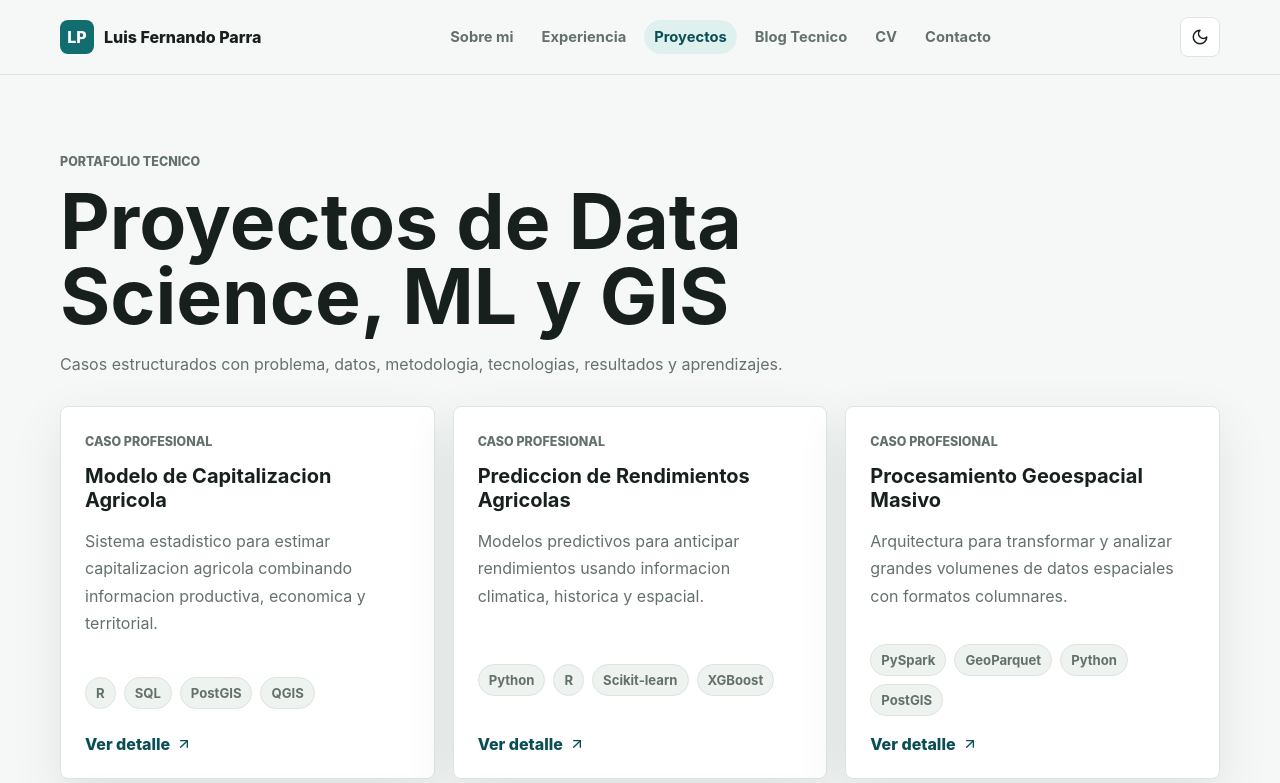
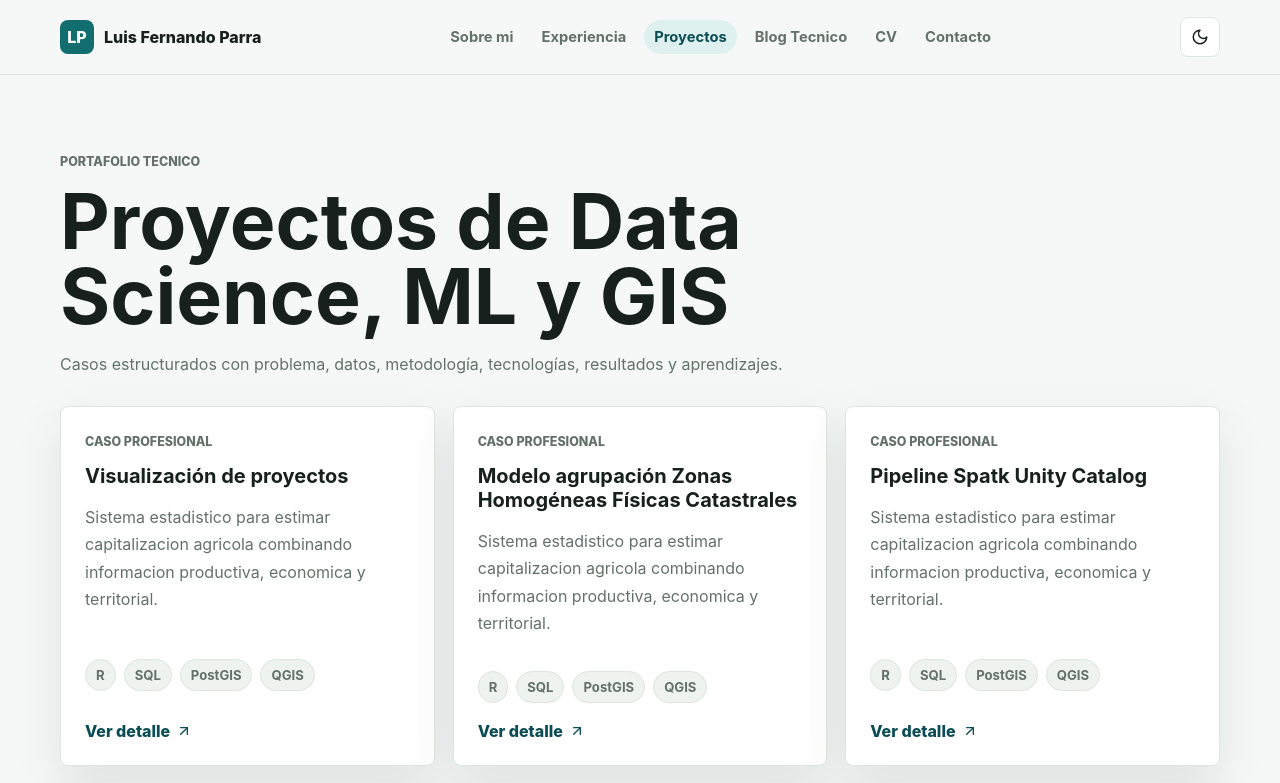
Before and after one commit to ferchoparra/portafolio, a React (Create React App) app: page /projects in a window 1280 px wide. Shown: the top 783 px of the page. Built offline with nearby package versions, Linux system fonts and the light colour scheme.

Commit message:
Ajuste Hero page y listado de proyectos

```diff
--- a/src/components/Hero.jsx
+++ b/src/components/Hero.jsx
@@ -38,13 +38,13 @@ function Hero() {
         <MapPinned size={30} />
         <h2>Modelos con contexto territorial</h2>
         <p>
-          Union de estadistica, informacion espacial y procesamiento escalable para problemas
-          agricolas, ambientales y de decision publica.
+          Unión de estadística, información espacial y procesamiento escalable para problemas
+          agrícolas, ambientales y de decisión pública.
         </p>
         <dl>
           <div>
             <dt>Stack</dt>
-            <dd>R, Python, PySpark, SQL</dd>
+            <dd>R, Python, Spark, SQL</dd>
           </div>
           <div>
             <dt>Geo</dt>
@@ -52,7 +52,7 @@ function Hero() {
           </div>
           <div>
             <dt>Modelos</dt>
-            <dd>ML, geoestadistica, inferencia</dd>
+            <dd>ML, Estadística Espacial, Inferencia</dd>
           </div>
         </dl>
       </aside>
--- a/src/data/projects.js
+++ b/src/data/projects.js
@@ -1,8 +1,8 @@
 // Agrega, edita o elimina proyectos desde este arreglo para escalar el portafolio.
 const projects = [
   {
-    slug: "modelo-capitalizacion-agricola",
-    title: "Modelo de Capitalizacion Agricola",
+    slug: "front-end",
+    title: "Visualización de proyectos",
     summary:
       "Sistema estadistico para estimar capitalizacion agricola combinando informacion productiva, economica y territorial.",
     problem:
@@ -19,8 +19,98 @@ const projects = [
     featured: true,
   },
   {
-    slug: "prediccion-rendimientos-agricolas",
-    title: "Prediccion de Rendimientos Agricolas",
+    slug: "modelo-zonas-homogeneas-fisicas",
+    title: "Modelo agrupación Zonas Homogéneas Físicas Catastrales",
+    summary:
+      "Sistema estadistico para estimar capitalizacion agricola combinando informacion productiva, economica y territorial.",
+    problem:
+      "La evaluacion de capitalizacion agricola requeria integrar fuentes heterogeneas y reducir sesgos de estimacion entre regiones con condiciones productivas distintas.",
+    data:
+      "Registros administrativos, series de produccion agricola, precios historicos, variables climaticas, coberturas de suelo y capas espaciales municipales.",
+    methodology:
+      "Se construyeron modelos estadisticos jerarquicos y validaciones por estratos territoriales, con controles de calidad, imputacion robusta y analisis de sensibilidad.",
+    technologies: ["R", "SQL", "PostGIS", "QGIS", "Modelos estadisticos", "GIS"],
+    results:
+      "Se obtuvo una metodologia reproducible para estimar indicadores de capitalizacion y comparar escenarios por territorio, cultivo y periodo.",
+    lessons:
+      "La trazabilidad de supuestos y la validacion territorial son tan importantes como la metrica global del modelo.",
+    featured: true,
+  },
+  {
+    slug: "pipeline-UC-spark",
+    title: "Pipeline Spatk Unity Catalog",
+    summary:
+      "Sistema estadistico para estimar capitalizacion agricola combinando informacion productiva, economica y territorial.",
+    problem:
+      "La evaluacion de capitalizacion agricola requeria integrar fuentes heterogeneas y reducir sesgos de estimacion entre regiones con condiciones productivas distintas.",
+    data:
+      "Registros administrativos, series de produccion agricola, precios historicos, variables climaticas, coberturas de suelo y capas espaciales municipales.",
+    methodology:
+      "Se construyeron modelos estadisticos jerarquicos y validaciones por estratos territoriales, con controles de calidad, imputacion robusta y analisis de sensibilidad.",
+    technologies: ["R", "SQL", "PostGIS", "QGIS", "Modelos estadisticos", "GIS"],
+    results:
+      "Se obtuvo una metodologia reproducible para estimar indicadores de capitalizacion y comparar escenarios por territorio, cultivo y periodo.",
+    lessons:
+      "La trazabilidad de supuestos y la validacion territorial son tan importantes como la metrica global del modelo.",
+    featured: true,
+  },
+    {
+    slug: "modelo-capitalizacion-agricola",
+    title: "Modelo de Capitalizacion de Renta Agropecuaria",
+    summary:
+      "Sistema estadistico para estimar capitalizacion agricola combinando informacion productiva, economica y territorial.",
+    problem:
+      "La evaluacion de capitalizacion agricola requeria integrar fuentes heterogeneas y reducir sesgos de estimacion entre regiones con condiciones productivas distintas.",
+    data:
+      "Registros administrativos, series de produccion agricola, precios historicos, variables climaticas, coberturas de suelo y capas espaciales municipales.",
+    methodology:
+      "Se construyeron modelos estadisticos jerarquicos y validaciones por estratos territoriales, con controles de calidad, imputacion robusta y analisis de sensibilidad.",
+    technologies: ["R", "SQL", "PostGIS", "QGIS", "Modelos estadisticos", "GIS"],
+    results:
+      "Se obtuvo una metodologia reproducible para estimar indicadores de capitalizacion y comparar escenarios por territorio, cultivo y periodo.",
+    lessons:
+      "La trazabilidad de supuestos y la validacion territorial son tan importantes como la metrica global del modelo.",
+    featured: true,
+  },
+  {
+    slug: "procesamiento-liquidacion-catastral",
+    title: "Flujo de procesamiento para liquidación catastral",
+    summary:
+      "Sistema estadistico para estimar capitalizacion agricola combinando informacion productiva, economica y territorial.",
+    problem:
+      "La evaluacion de capitalizacion agricola requeria integrar fuentes heterogeneas y reducir sesgos de estimacion entre regiones con condiciones productivas distintas.",
+    data:
+      "Registros administrativos, series de produccion agricola, precios historicos, variables climaticas, coberturas de suelo y capas espaciales municipales.",
+    methodology:
+      "Se construyeron modelos estadisticos jerarquicos y validaciones por estratos territoriales, con controles de calidad, imputacion robusta y analisis de sensibilidad.",
+    technologies: ["R", "SQL", "PostGIS", "QGIS", "Modelos estadisticos", "GIS"],
+    results:
+      "Se obtuvo una metodologia reproducible para estimar indicadores de capitalizacion y comparar escenarios por territorio, cultivo y periodo.",
+    lessons:
+      "La trazabilidad de supuestos y la validacion territorial son tan importantes como la metrica global del modelo.",
+    featured: true,
+  },
+  {
+    slug: "modelo-contabilidad-carbono",
+    title: "Modelo de contabilidad de emisiones de carbono",
+    summary:
+      "Sistema estadistico para estimar capitalizacion agricola combinando informacion productiva, economica y territorial.",
+    problem:
+      "La evaluacion de capitalizacion agricola requeria integrar fuentes heterogeneas y reducir sesgos de estimacion entre regiones con condiciones productivas distintas.",
+    data:
+      "Registros administrativos, series de produccion agricola, precios historicos, variables climaticas, coberturas de suelo y capas espaciales municipales.",
+    methodology:
+      "Se construyeron modelos estadisticos jerarquicos y validaciones por estratos territoriales, con controles de calidad, imputacion robusta y analisis de sensibilidad.",
+    technologies: ["R", "SQL", "PostGIS", "QGIS", "Modelos estadisticos", "GIS"],
+    results:
+      "Se obtuvo una metodologia reproducible para estimar indicadores de capitalizacion y comparar escenarios por territorio, cultivo y periodo.",
+    lessons:
+      "La trazabilidad de supuestos y la validacion territorial son tan importantes como la metrica global del modelo.",
+    featured: true,
+  },
+  {
+    slug: "mod-regionalizacion",
+    title: "Modelo de regionalización",
     summary:
       "Modelos predictivos para anticipar rendimientos usando informacion climatica, historica y espacial.",
     problem:
@@ -37,8 +127,8 @@ const projects = [
     featured: true,
   },
   {
-    slug: "procesamiento-geoespacial-masivo",
-    title: "Procesamiento Geoespacial Masivo",
+    slug: "mod-optimizacion",
+    title: "Modelo de optimización para la producción agropecuaria",
     summary:
       "Arquitectura para transformar y analizar grandes volumenes de datos espaciales con formatos columnares.",
     problem:
@@ -55,8 +145,8 @@ const projects = [
     featured: true,
   },
   {
-    slug: "dashboard-shiny",
-    title: "Dashboard Shiny",
+    slug: "prospectiva-agropecuaria",
+    title: "Prospectiva agropecuaria",
     summary:
       "Aplicacion analitica en Shiny para explorar indicadores estadisticos y mapas interactivos.",
     problem:
@@ -73,8 +163,8 @@ const projects = [
     featured: false,
   },
   {
-    slug: "pipeline-pyspark",
-    title: "Pipeline PySpark",
+    slug: "modelo-forestal",
+    title: "Modelo de crecimiento y rendimiento forestal",
     summary:
       "Pipeline de procesamiento distribuido para preparar datos analiticos desde fuentes masivas.",
     problem:
--- a/src/pages/Home.jsx
+++ b/src/pages/Home.jsx
@@ -36,14 +36,14 @@ function Home() {
         </div>
         <div className="prose">
           <p>
-            Soy ingeniero forestal con formacion de posgrado en Estadística y experiencia
+            Soy ingeniero forestal con formación de posgrado en Estadística y experiencia
             desarrollando modelos estadisticos (énfasis en estadística espacial), modelos de machine learning, y flujos o pipelines
             para generar soluciones de analitica espacial.
           </p>
           <p>
             Mi trabajo conecta datos, territorio y decision: desde la preparación de datos
             con R, Python, SQL y Spark hasta la comunicacion de resultados mediante mapas,
-            dashboards Shiny y visualizaciones tecnicas.
+            dashboards Shiny y visualizaciones técnicas.
           </p>
         </div>
       </section>
--- a/src/pages/ProjectDetail.jsx
+++ b/src/pages/ProjectDetail.jsx
@@ -16,7 +16,7 @@ function ProjectDetail() {
     ["Resumen ejecutivo", project.summary],
     ["Problema", project.problem],
     ["Datos utilizados", project.data],
-    ["Metodologia", project.methodology],
+    ["Metodología", project.methodology],
     ["Resultados", project.results],
     ["Lecciones aprendidas", project.lessons],
   ];
--- a/src/pages/Projects.jsx
+++ b/src/pages/Projects.jsx
@@ -11,7 +11,7 @@ function Projects() {
         <p className="eyebrow">Portafolio tecnico</p>
         <h1>Proyectos de Data Science, ML y GIS</h1>
         <p>
-          Casos estructurados con problema, datos, metodologia, tecnologias, resultados y
+          Casos estructurados con problema, datos, metodología, tecnologías, resultados y
           aprendizajes.
         </p>
       </div>
```
